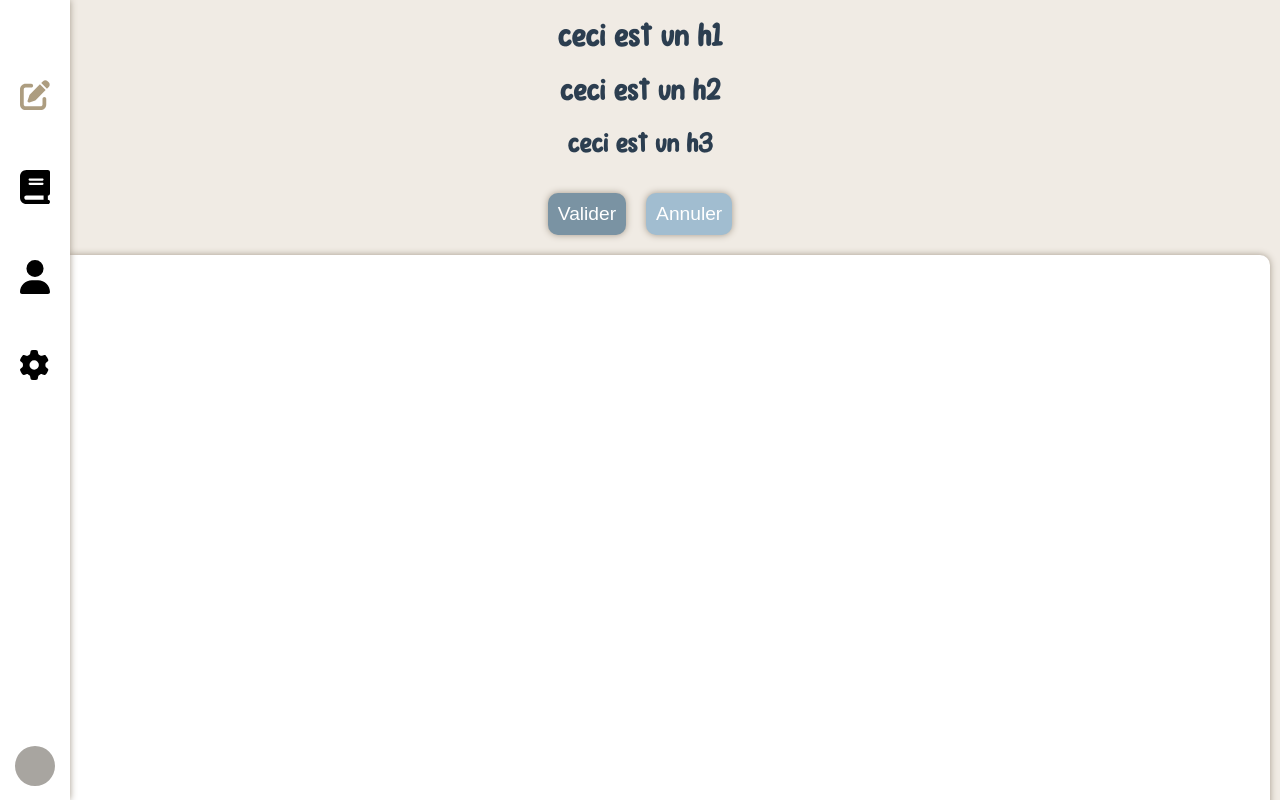
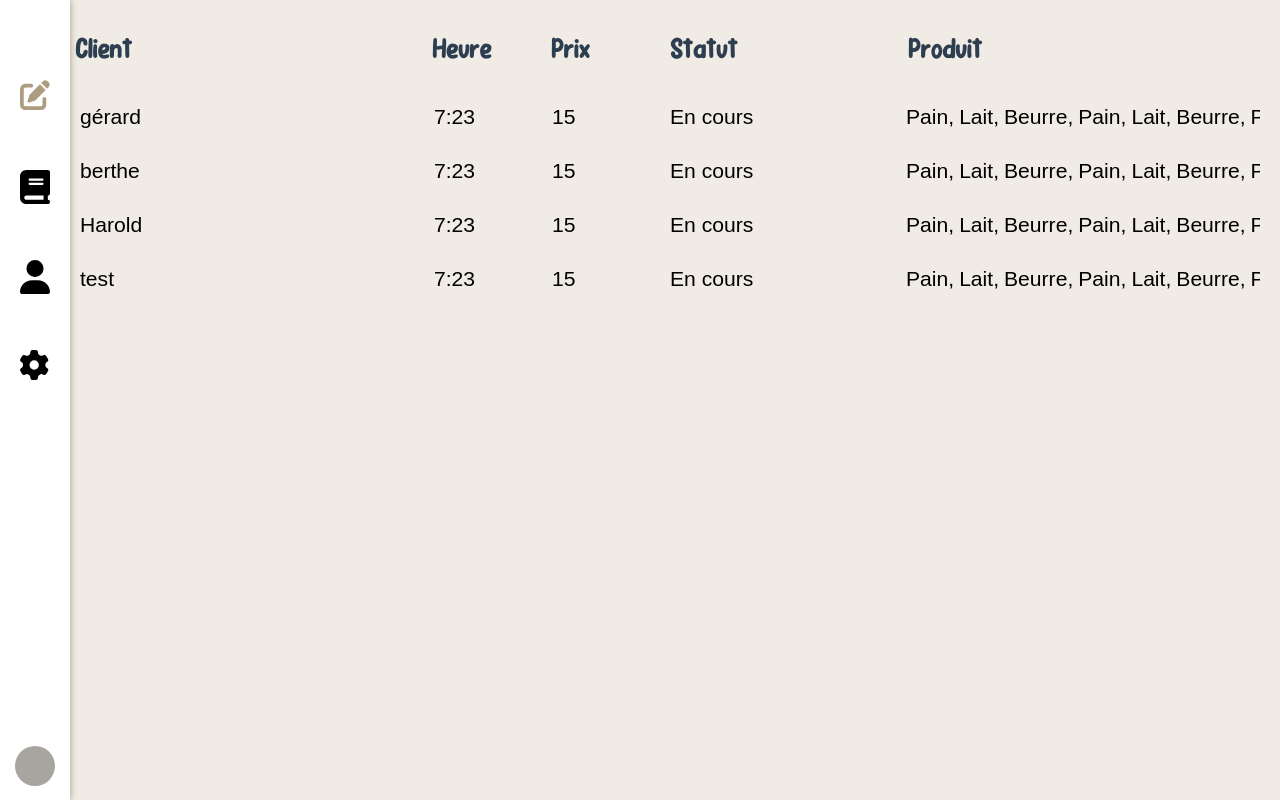
Before and after one commit to Thibault-Azemar/ProjetKfet, a Vue app in the folder frontend/: page /suivi in a window 1280 px wide. Shown: the top 800 px of the page. Built offline with nearby package versions, Linux system fonts and the light colour scheme.

Commit message:
page liste commande

```diff
--- /dev/null
+++ b/frontend/src/assets/style/commandeList.css
@@ -0,0 +1,47 @@
+.ordinateur{
+    display : none;
+}
+
+.commandes-grid{
+    display: grid;
+    grid-template-columns: 35% 20% 15% 30%;
+
+}
+
+.command-button{
+    background: none;
+    border: none;
+    border-radius: 10px;
+    box-shadow: none;
+    width: 100%;
+    margin: 0;
+    color: black;
+    padding: 5px;
+    text-align: left;
+}
+
+.command-button:hover{
+    background: rgba(163, 153, 139, 0.48);
+}
+
+.content-commande{
+    height: 100%;
+    overflow-y: auto;
+}
+
+@media screen and (min-width: 700px) {
+
+}
+
+@media screen and (min-width: 1024px) {
+    .ordinateur{
+        display : flex;
+        width: 100%;
+        max-width: 100%;
+        overflow-x: hidden;
+    }
+
+    .commandes-grid{
+        grid-template-columns: 30% 10% 10% 20% 30%;
+    }
+}
--- a/frontend/src/assets/style/main.css
+++ b/frontend/src/assets/style/main.css
@@ -57,7 +57,7 @@ input[type=submit],
     height: fit-content;
     min-width: 70px;
     font-size: 1.2em;
-    box-shadow: 0px 0px 7px #A3998B;
+    box-shadow: 0 0 7px #A3998B;
     margin: 10px 10px;
     padding: 10px;
 }
@@ -113,7 +113,7 @@ input[type=submit],
 }
 
 .tertiary-button:hover {
-    box-shadow: 0px 5px 15px 5px #857c6f;
+    box-shadow: 0 5px 15px 5px #857c6f;
 }
 
 .delete-button {
@@ -144,7 +144,7 @@ input[type=submit],
 }
 
 .icon-button:hover {
-    box-shadow: 0px 0px 7px #A3998B;
+    box-shadow: 0 0 7px #A3998B;
 }
 
 
@@ -200,7 +200,7 @@ input[type=submit],
 
 #account-popup button:first-of-type {
     top: -75px;
-    border-radius: 10px 10px 0 0px;
+    border-radius: 10px 10px 0 0;
 }
 
 #account-popup button:last-of-type {
@@ -309,8 +309,8 @@ input[type=number] {
 
 .quantity-input {
     border-radius: 0;
-    margin-left: 0px;
-    margin-right: 0px;
+    margin-left: 0;
+    margin-right: 0;
     padding: 0;
     width: 50px;
     min-width: 50px;
@@ -334,7 +334,7 @@ select {
     -webkit-appearance: none;
     -moz-appearance: none;
     appearance: none;
-    box-shadow: 0px 0px 7px #A3998B;
+    box-shadow: 0 0 7px #A3998B;
     border-radius: 10px;
     min-width: 240px;
     min-height: 40px;
@@ -388,8 +388,7 @@ label {
 }
 
 .card h3 {
-    margin: 20px;
-    margin-top: 30px;
+    margin: 30px 20px 20px;
 }
 
 .card p {
@@ -399,7 +398,6 @@ label {
 .flex-row {
     display: flex;
     flex-direction: row;
-
 }
 
 /*-------------------------|
@@ -499,7 +497,7 @@ label {
     background-color: #22d788;
     position: absolute;
     z-index: 2;
-    bottom: 0px;
+    bottom: 0;
     opacity: 0;
     left: 50%;
     max-width: calc(100vw - 60px);
@@ -540,7 +538,7 @@ label {
 @keyframes snackbar {
     0% {
         opacity: 0;
-        bottom: 0px;
+        bottom: 0;
     }
 
     20% {
@@ -555,7 +553,7 @@ label {
 
     100% {
         opacity: 0;
-        bottom: 0px;
+        bottom: 0;
     }
 }
 
--- a/frontend/src/assets/style/offres.css
+++ b/frontend/src/assets/style/offres.css
@@ -2,9 +2,13 @@
     padding-right: 10px;
     padding-left: 10px;
     display: grid;
-    grid-template-columns: 25% auto 15% 15% 40px 40px;
+    grid-template-columns: 20% auto 15% 40px 40px;
     grid-auto-rows: min-content;
     align-items: center;
+}
+
+.ordinateur{
+    display: none;
 }
 
 .header {
@@ -22,4 +26,8 @@
     .offres-grid {
         grid-template-columns: 20% auto 10% 10% 50px 50px;
     }
+
+    .ordinateur{
+        display: block;
+    }
 }
--- /dev/null
+++ b/frontend/src/components/CommandeListComponent.vue
@@ -0,0 +1,28 @@
+<script lang="ts" src="../services/ts/CommandeListComponent.ts"></script>
+
+<template>
+  <div class="page">
+    <div class="commandes-grid">
+      <h3>Client</h3>
+      <h3>Heure</h3>
+      <h3>Prix</h3>
+      <h3>Statut</h3>
+      <h3 class="ordinateur">Produit</h3>
+    </div>
+
+    <div class="content-commande">
+      <button v-for="commande in commandes" :key="commande.id" :id="commande.id"  class="commandes-grid  command-button" @click="editCommand(commande)">
+        <p>{{ commande.name}}</p>
+        <p>{{ commande.date.getHours()}}:{{ commande.date.getMinutes()}}</p>
+        <p>{{ commande.total}}</p>
+        <p>En cours</p>
+        <div class="ordinateur flex-row">
+          <p v-for="produit in commande.products" :key="produit.id" >{{ produit.name }},</p>
+          <p v-for="produit in commande.products" :key="produit.id" >{{ produit.name }},</p>
+          <p v-for="produit in commande.products" :key="produit.id" >{{ produit.name }},</p>
+        </div>
+
+      </button>
+    </div>
+  </div>
+</template>
--- a/frontend/src/components/OffresComponent.vue
+++ b/frontend/src/components/OffresComponent.vue
@@ -5,14 +5,14 @@
       <h3>Nom</h3>
       <h3>Description</h3>
       <h3>Prix</h3>
-      <h3>Prix Kfet</h3>
+      <h3 class="ordinateur">Prix Kfet</h3>
     </div>
     <div class="body">
       <div class="offres-grid" v-for="offer in offers" :key="offer" :id="offer.id"> <!-- v for offres -->
         <p>{{ offer.name }}</p>
         <p>{{ offer.description }} </p>
         <p>{{ offer.price }}</p>
-        <p>{{ offer.priceMembers }}</p>
+        <p class="ordinateur">{{ offer.priceMembers }}</p>
         <button class="icon-button" @click="updateOffer(offer)"><img src="../assets/pictures/pen.svg"></button>
         <button class="icon-button" @click="deleteOffer(offer.id, offer.name)"><img
             src="../assets/pictures/trash.svg"></button>
--- a/frontend/src/router/index.js
+++ b/frontend/src/router/index.js
@@ -16,7 +16,7 @@ const router = createRouter({
         },
         {
             path: "/suivi",
-            component: () => import("../components/test.vue"),
+            component: () => import("../components/CommandeListComponent.vue"),
         }
         ,
         {
--- /dev/null
+++ b/frontend/src/services/ts/CommandeListComponent.ts
@@ -0,0 +1,28 @@
+import { defineComponent } from 'vue'
+import CommandeListComponent from '../../components/CommandeListComponent.vue'
+import Commande from "@/services/Controller/CommandeController";
+import Product from "@/services/model/ProductModel";
+import "../../assets/style/commandeList.css"
+
+//@ts-ignore
+//@ts-ignore
+export default defineComponent({
+    components: {
+        CommandeListComponent
+    },
+    props: {
+
+    },
+    data() {
+        const produits : Product[] = [new Product('abc','Pain',1.5,1,1,2,'test'),new Product('def','Lait',1.5,1,1,2,'test'),new Product('hij','Beurre',1.5,1,1,2,'test')]
+        const commandes : Commande[] = [new Commande(new Date(),15,true,'Cb',produits,'gérard'),new Commande(new Date(),15,true,'Cb',produits, 'berthe'),new Commande(new Date(),15,true,'Cb',produits,'Harold'),new Commande(new Date(),15,true,'Cb',produits,'test')]
+        return {
+            commandes
+        }
+    },
+    methods: {
+        editCommand(){
+
+        }
+    }
+})
```
